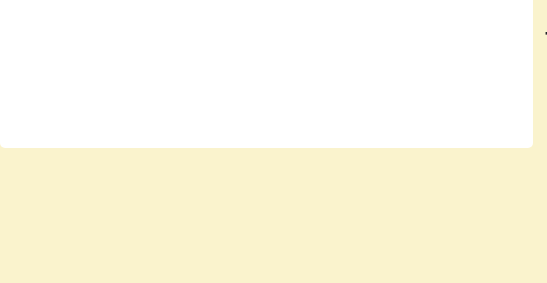
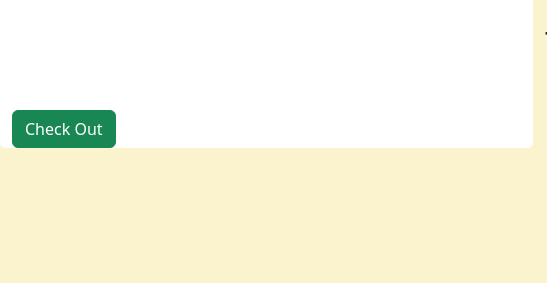
Before and after one commit to ElizabethKeyes/ice-cream-parlor, a plain HTML site: page index.html in a window 1280 px wide. Shown: the part 556-839 px from the top of the page, 0-547 px from the left. Drawn offline with nearby package versions, Linux system fonts and the light colour scheme.

Commit message:
Cart can be cleared/checked out

```diff
--- a/app.js
+++ b/app.js
@@ -118,8 +118,8 @@ function addContainer(name) {
 function addIceCream(name) {
   console.log(name, "has been added to your cart");
   let chosenItem = iceCream.find(i => i.name === name)
+  chosenItem.quantity++
   console.log(chosenItem)
-  chosenItem.quantity++
 
   drawCart()
 }
@@ -132,3 +132,21 @@ function addTopping(name) {
 
   drawCart()
 }
+
+function checkout() {
+  if (window.confirm("Are you ready to empty your cart and check out?")) {
+
+    cNameElem.innerHTML = ''
+    cQtyElem.innerHTML = ''
+    cUnitPriceElem.innerHTML = ''
+    cTotalPriceElem.innerHTML = ''
+    iNameElem.innerHTML = ''
+    iQtyElem.innerHTML = ''
+    iUnitPriceElem.innerHTML = ''
+    iTotalPriceElem.innerHTML = ''
+    tNameElem.innerHTML = ''
+    tQtyElem.innerHTML = ''
+    tUnitPriceElem.innerHTML = ''
+    tTotalPriceElem.innerHTML = ''
+  }
+}
--- a/index.html
+++ b/index.html
@@ -40,7 +40,7 @@
     <section class="row">
       <div class="col-5">
         <!-- Cart here -->
-        <div class="my-cart-card row">
+        <div class="my-cart-card row align-content-between">
 
           <div class="col-5">
             <h5 class="my-bottom-border text-center text-primary">Name</h5>
@@ -69,6 +69,9 @@
             <p id="container-total-price"></p>
             <p id="ice-cream-total-price"></p>
             <p id="topping-total-price"></p>
+          </div>
+          <div class="col-12">
+            <button class="btn btn-success" onClick="checkout()">Check Out</button>
           </div>
         </div>
       </div>
```
